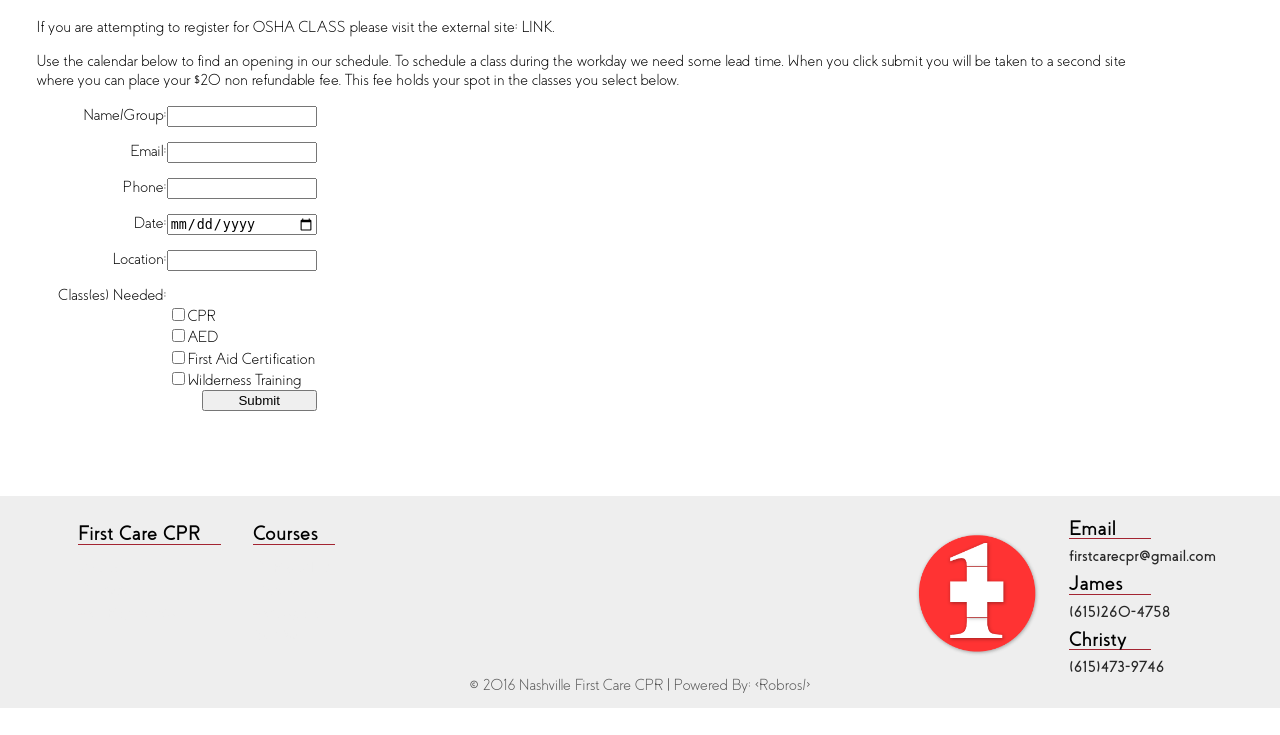
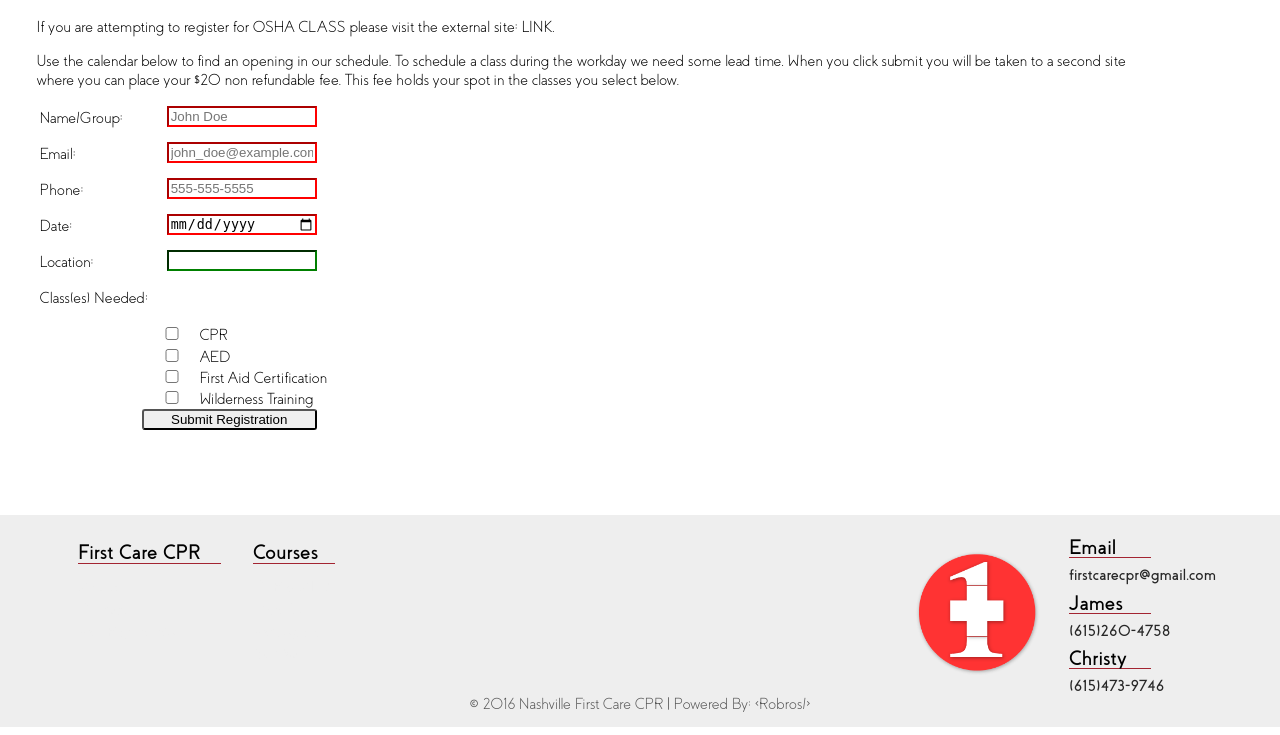
Before and after one commit to mjrobison/FirstCareCPR, a PHP site: page /registration/ in a window 1280 px wide. Shown: the part 65-800 px from the top of the page. Run offline with PHP 8.4, Linux system fonts and the light colour scheme; some web fonts are replaced.

Commit message:
registration validations

```diff
--- a/builds/development/css/style.css
+++ b/builds/development/css/style.css
@@ -788,31 +788,43 @@ main .overlay:after {
 .registrationform p {
   margin-left: 1%;
 }
+.registrationform #note {
+  margin-top: 10px;
+  margin-bottom: 15px;
+  line-height: 1.2em;
+}
 .registrationform label {
   display: inline-block;
   float: left;
   clear: left;
   width: 130px;
-  text-align: right;
+  padding: 3px;
 }
-.registrationform input[type="text"] {
+.registrationform input {
   width: 150px;
+  -moz-transition: padding .25s;
+  -webkit-transition: padding .25s;
+  -o-transition: padding .25s;
+  transition: padding .25s;
 }
-.registrationform input[type="date"] {
-  width: 150px;
+.registrationform input:invalid {
+  border-color: red;
+}
+.registrationform input:valid {
+  border-color: green;
 }
 .registrationform input[type="checkbox"] {
-  margin-left: 135px;
+  width: 50px;
+  margin-left: 110px;
 }
-.registrationform input[type="submit"] {
-  width: 115px;
-  margin-left: 165px;
+.registrationform button.submit {
+  width: 175px;
+  margin-left: 105px;
+  border-radius: 3px;
 }
-
-#note {
-  margin-top: 10px;
-  margin-bottom: 15px;
-  line-height: 1.2em;
+.registrationform button.submit:hover {
+  opacity: .5;
+  cursor: pointer;
 }
 
 .aboutPhoto {
--- a/registration.php
+++ b/registration.php
@@ -7,18 +7,27 @@
             </p>
 
             <form action="formmailer.php" method="POST">
-                <p><label>Name/Group: </label><input type="text" name="name"></p>
-                <p><label>Email: </label><input type="text" name="email"></p>
-                <p><label>Phone: </label><input type="text" name="phone"></p>
-                <p><label>Date: </label> <input type="date" name="date"></input></p>
+                <p><label>Name/Group: </label><input type="text" name="name" placeholder="John Doe" required></p>
+                <p><label>Email: </label><input type="email" name="email" required placeholder="john_doe@example.com"></p>
+                <p><label>Phone: </label><input type="phone" name="phone" required placeholder="555-555-5555" pattern="^(\+\d{1,2}\s)?\(?\d{3}\)?[\s.-]\d{3}[\s.-]\d{4}$"></p>
+                <p><label>Date: </label> <input type="date" name="date" required></input></p>
                 <p><label>Location: </label> <input type="text" name="location"></p>
-                <p><label>Class(es) Needed: </label><br />
-                    <input type="checkbox" name="class_needed[]" value="CPR" />CPR<br />
-                    <input type="checkbox" name="class_needed[]" value="AED" />AED<br />
-                    <input type="checkbox" name="class_needed[]" value="FirstAidCertification" />First Aid Certification<br />
-                    <input type="checkbox" name="class_needed[]" value="WildernessTraining" />Wilderness Training<br />
+                <p><label>Class(es) Needed: </label><br /><br />
+                    <input type="checkbox" name="class_needed[]" value="CPR" required />CPR<br />
+                    <input type="checkbox" name="class_needed[]" value="AED" required />AED<br />
+                    <input type="checkbox" name="class_needed[]" value="FirstAidCertification" required />First Aid Certification<br />
+                    <input type="checkbox" name="class_needed[]" value="WildernessTraining" required />Wilderness Training<br />
 
-                <input type="Submit"></input>
+                <button class="submit">Submit Registration</button>
+                </form>
+                <script>
+                    var checkboxes = $("input[type='checkbox']"),
+                    submitButt = $("button.submit");
+
+                    checkboxes.click(function() {
+                        submitButt.attr("disabled", !checkboxes.is(":checked"));
+                    });
+                </script>
             </form>
         </div>
     </main>
--- a/styles/_registration.scss
+++ b/styles/_registration.scss
@@ -6,33 +6,50 @@
     padding-left: 1%;
     margin-top: 68px;
     margin-left: 1%;
+
     p{
         margin-left: 1%;
+    }
+    #note{
+    margin-top: 10px;
+    margin-bottom: 15px;
+    line-height: 1.2em;
     }
     label{
         display: inline-block;
         float: left;
         clear: left;
         width: 130px;
-        text-align: right;
+        padding: 3px;
     }
 
-    input[type="text"]{
+    input{
         width: 150px;
-    }
-    input[type="date"]{
-        width: 150px;
+        -moz-transition: padding .25s;
+        -webkit-transition: padding .25s;
+        -o-transition: padding .25s;
+        transition: padding .25s;
+
+        &:invalid{
+            border-color: red;
+        }
+        &:valid{
+            border-color: green;
+        }
     }
     input[type="checkbox"]{
-        margin-left: 135px;
+        width: 50px;
+        margin-left: 110px;
     }
-    input[type="submit"]{
-        width: 115px;
-        margin-left: 165px;
+    button.submit{
+        width: 175px;
+        margin-left: 105px;
+        border-radius: 3px;
+
+        &:hover{
+           opacity: .5;
+           cursor: pointer;
+        }
     }
+
 }
-#note{
- margin-top: 10px;
- margin-bottom: 15px;
- line-height: 1.2em;
-}
```
Also changed, not shown: builds/development/registration.php (+19 -10 lines), styles/style.css (deleted, +0 -100 lines).
